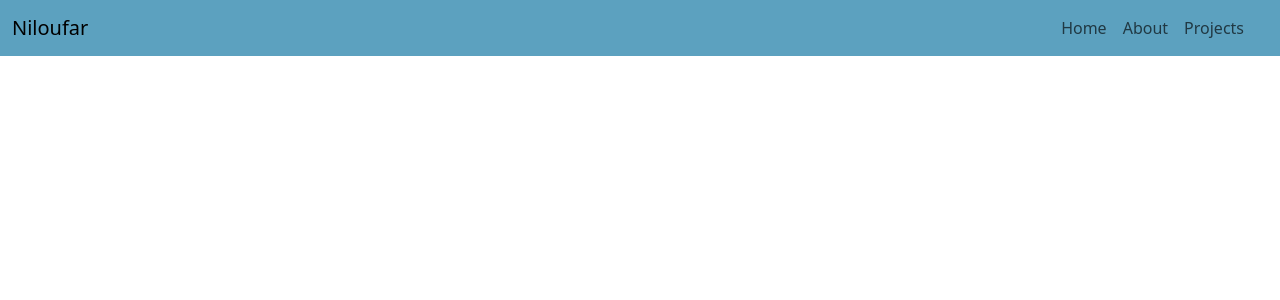
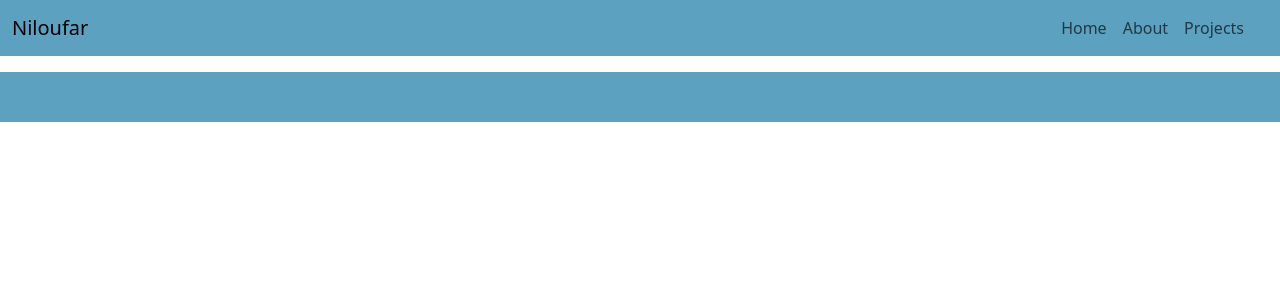
Before and after one commit to Niloufar97/react-portfolio, a React (Vite) app: page / in a window 1280 px wide. Shown: the top 300 px of the page. Built offline with nearby package versions, Linux system fonts and the light colour scheme.

Commit message:
footer added

```diff
--- /dev/null
+++ b/src/components/footer/Footer.jsx
@@ -0,0 +1,10 @@
+import './footer.css'
+function Footer() {
+  return (
+    <div className='footer-container'>
+
+    </div>
+  )
+}
+
+export default Footer
--- /dev/null
+++ b/src/components/footer/footer.css
@@ -0,0 +1,4 @@
+.footer-container{
+    height: 50px;
+    background-color: #5CA1BF;
+}
--- a/src/pages/home/Home.jsx
+++ b/src/pages/home/Home.jsx
@@ -1,8 +1,10 @@
+import Footer from "../../components/footer/Footer"
 import Navigation from "../../components/navbar/myNavbar"
 function Home() {
   return (
     <div>
       <Navigation />
+      <Footer/>
     </div>
   )
 }
```
